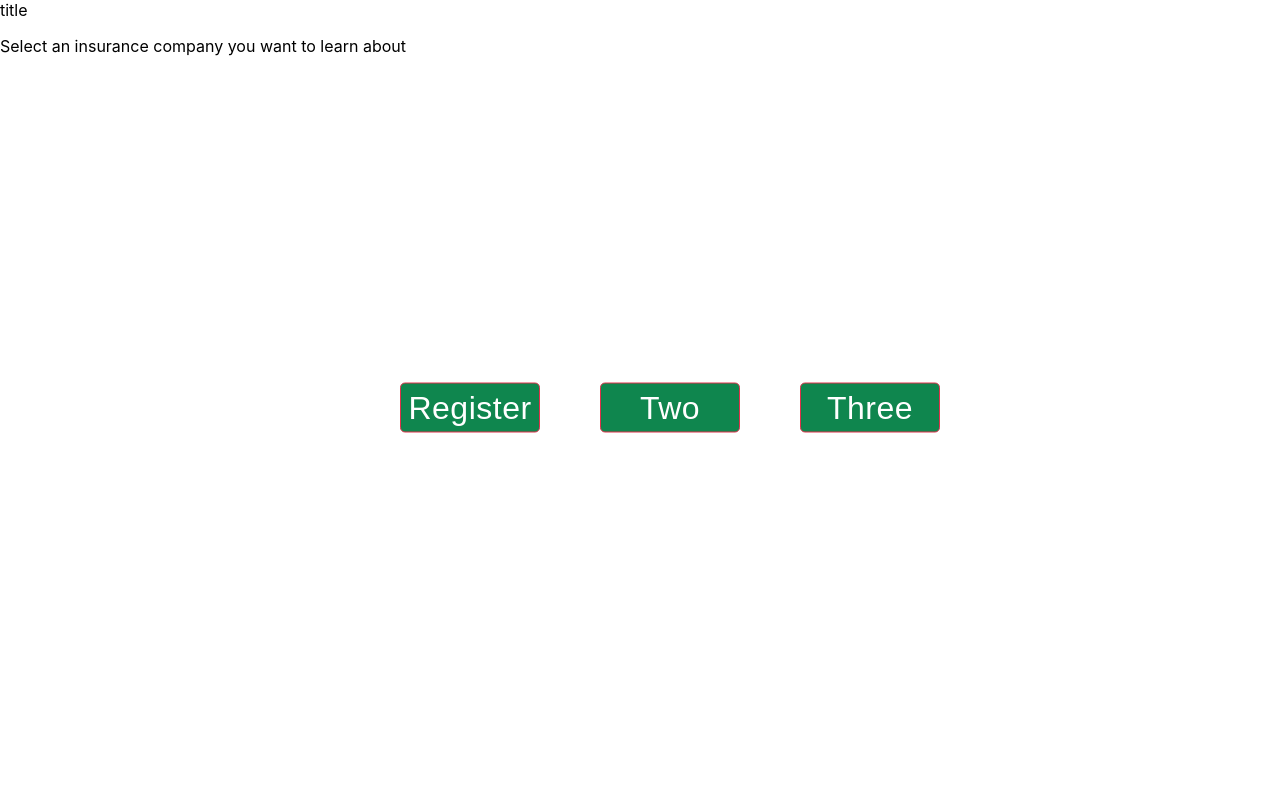
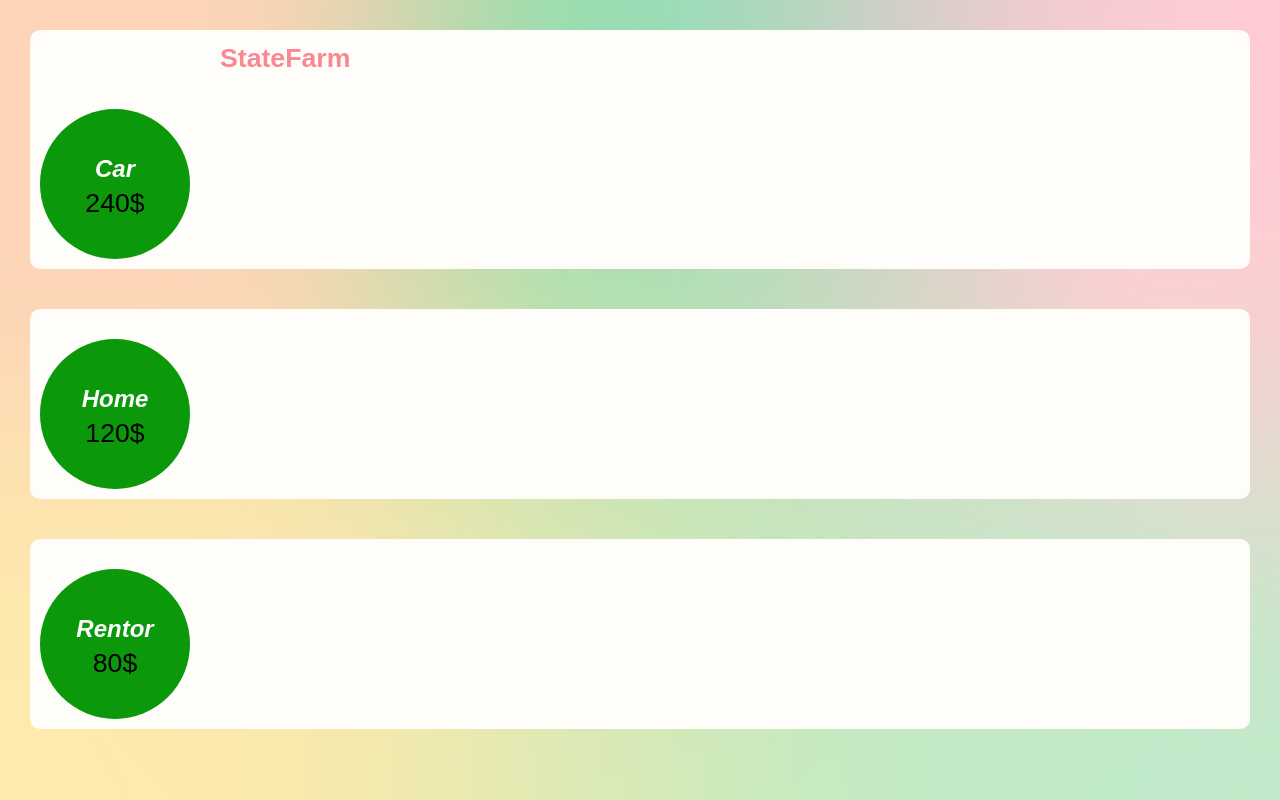
Before and after one commit to jared-baker99/Shellhacks_2023, a React (Create React App) app: page /home in a window 1280 px wide. Built offline with nearby package versions, Linux system fonts and the light colour scheme.

Commit message:
tring to fix this

```diff
--- a/src/App.css
+++ b/src/App.css
@@ -78,20 +78,20 @@
   align-items: center;
 }
 
-  .UserRegister{
+.UserRegister{
     background: url(./backgroundRegister.png);
     height: 100vh;
     background-repeat: no-repeat;
     background-size: cover;
     overflow: hidden;
-  }
+}
 
-  .registerInfo{
+.registerInfo{
     position: absolute;
     -ms-transform: translate(-50%, -50%);
     transform: translate(-50%, -50%);
     top: 30%;
     left: 50%;
     text-align: center;
-    line-height: .5;
-  }
+    line-height: 2;
+}
--- a/src/Pages/HomePage.js
+++ b/src/Pages/HomePage.js
@@ -1,31 +1,36 @@
 import React from 'react';
+import '../Styles/Styles.css'
 
-import ButtonGroup from '../Components/ButtonGroup';
 
 const HomePage = () =>
 {
-    const printButtonLabel = (event) =>
-    {
-        alert(event.target.name);
-        if (event.target.name === "Register"){
-            window.location.href = "/register";
-        }
-    }
-
     return(
-        <div>
-            title
-            <div>
-                <p>Select an insurance company you want to learn about</p>
-                <div className='buttons'>
-                    <ButtonGroup buttons={["Register", "Two", "Three"]}
-                        doSomethingAfterClick={printButtonLabel}
-                    />
+        <div className='UserRegister'>
+            <div className='Row'>
+                <div className='Box'>
+                    <h1 className='insurancetext'>StateFarm</h1>
+                    <div className='circle'>
+                        <h2 className='typetext'>Car</h2>
+                        <p className='moneytext'>240$</p>
+                    </div>
+                </div>
+                <div className='Box'>
+                <div className='circle'>
+                        <h2 className='typetext'>Home</h2>
+                        <p className='moneytext'>120$</p>
+                    </div>
+                </div>
+                <div className='Box'>
+                <div className='circle'>
+                        <h2 className='typetext'>Rentor</h2>
+                        <p className='moneytext'>80$</p>
+                    </div>
                 </div>
             </div>
+
+
         </div>
     );
-
 };
 
 export default HomePage;
--- /dev/null
+++ b/src/Styles/Styles.css
@@ -0,0 +1,50 @@
+.Row {
+    display: flex;
+    flex-direction: column;
+    justify-content: space-between;
+    padding: 10px;
+}
+
+.Box {
+    padding: 10px;
+    background-color: #FFFDF9;
+    border-radius: 10px;
+    margin: 20px;
+    color: white
+}
+
+.circle {
+    background: #0B990B;
+    line-height: 0;
+    border-radius: 50%;
+    text-align: center;
+    width: 150px;
+    height: 150px;
+    padding: 0;
+}
+
+.typetext{
+    font-family: Sans-serif;
+    font-style: italic;
+    font-size: 18pt;
+    color: rgba(254, 254, 254);
+    padding-top: 40%;
+}
+
+.moneytext{
+    font-family: Arial, Helvetica, sans-serif;
+    font-size: 20pt;
+    color: rgb(0, 0, 0);
+    padding-top: 5%;
+}
+
+.insurancetext{
+    font-family: Arial, Helvetica, sans-serif;
+    font-size: 20pt;
+    color: #FA8892;
+    position: relative;
+    left: 65%;
+    top: 50%;
+    -ms-transform: translate(-60%, -60%);
+    transform: translate(-50%, -50%);
+}
```
